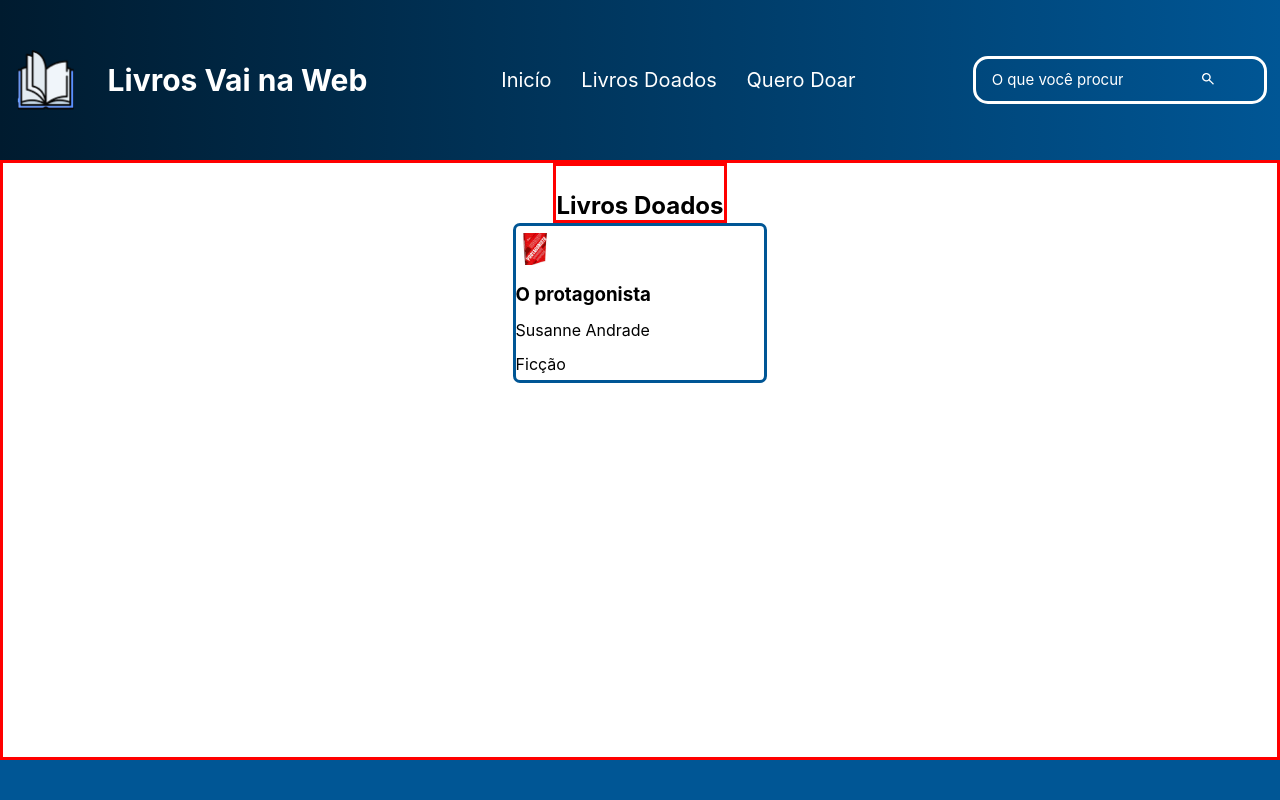
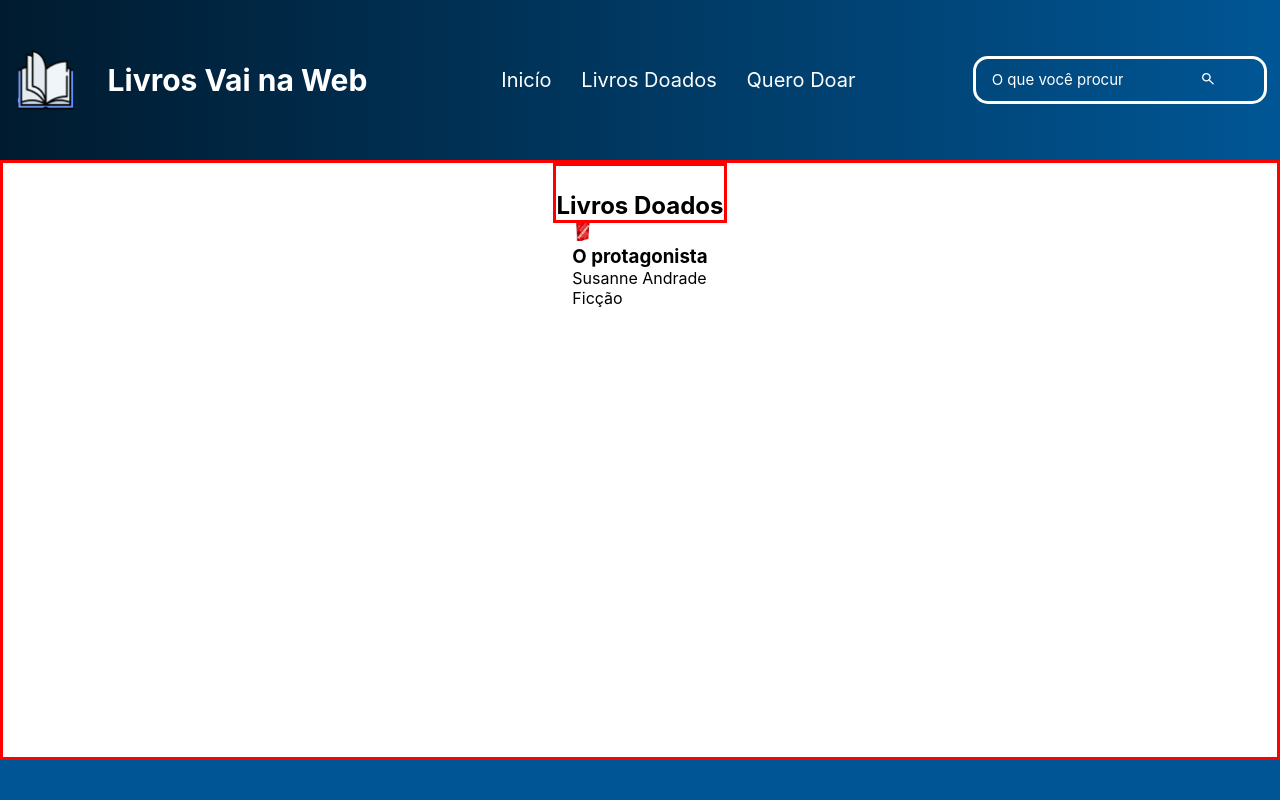
Before and after one commit to talli04/desafiofinal, a React (Vite) app: page /livrosdoados in a window 1280 px wide. Shown: the top 800 px of the page. Built offline with nearby package versions, Linux system fonts and the light colour scheme.

Commit message:
Atualizar o LivrosDoados.jsx

```diff
--- a/src/pages/livrosDoados/LivrosDoados.jsx
+++ b/src/pages/livrosDoados/LivrosDoados.jsx
@@ -5,12 +5,14 @@ export default function LivrosDoados(){
     return(
         <section className={s.livrosDoados}>
             <h2>Livros Doados</h2>
-        <nav>
-            <a href=""><img src={livro} alt="" /></a>
+        <section>
+            <section>
+            <img src={livro} alt="imagem do livro o protagonista" />
             <h3>O protagonista</h3>
             <p>Susanne Andrade</p>
             <p>Ficção</p>
-        </nav>
+            </section>
+        </section>
       </section>
     )
 }
```
